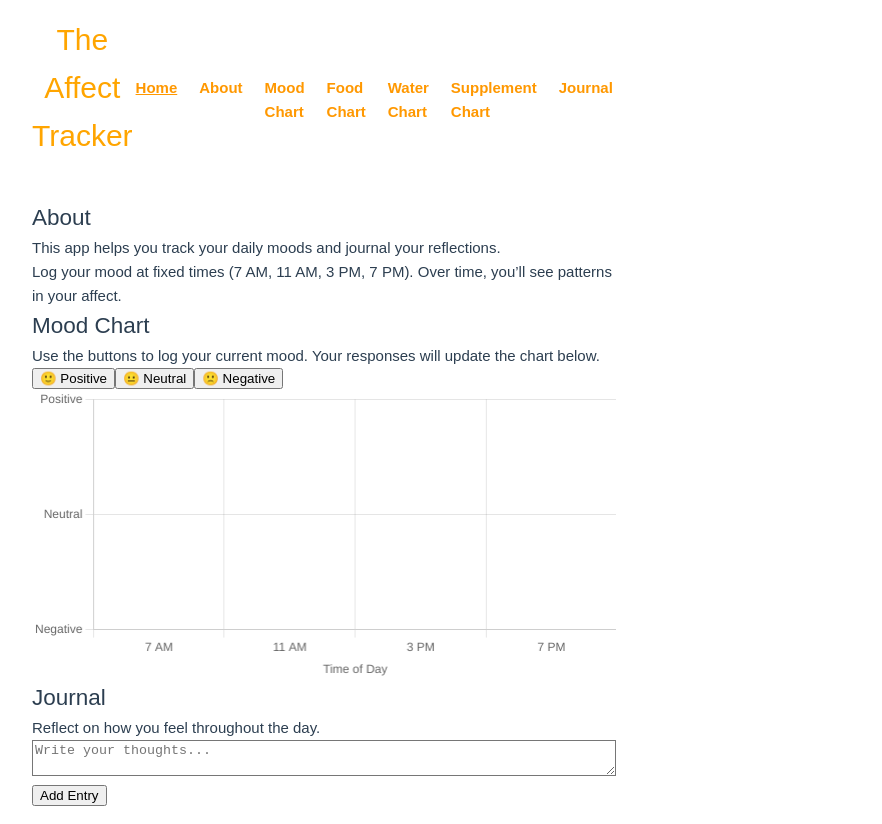
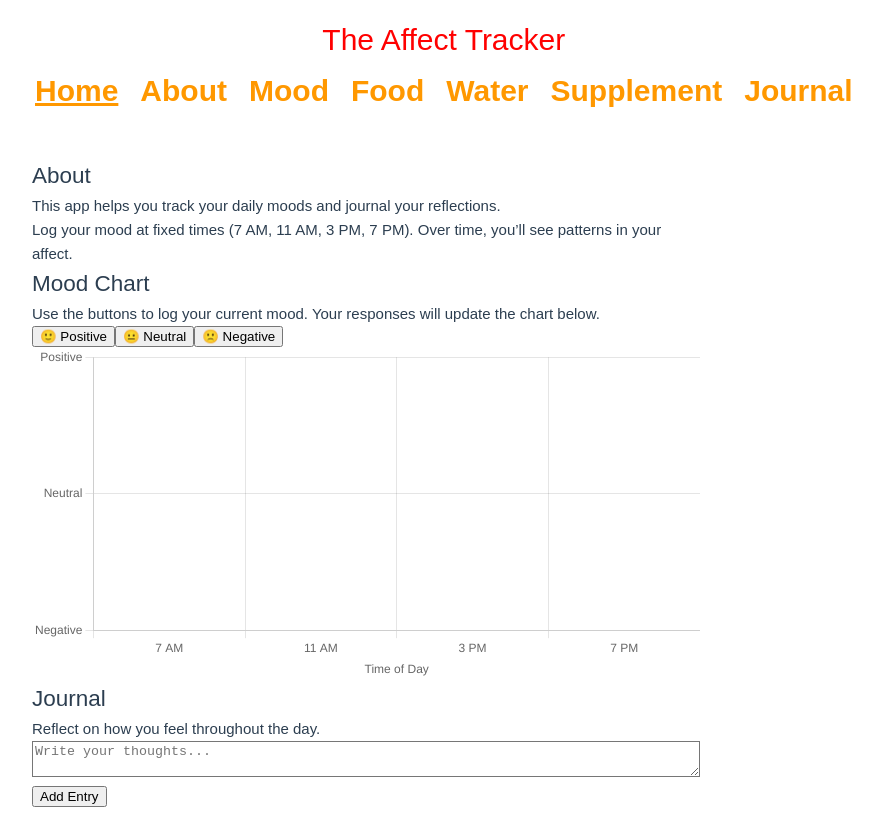
Before and after one commit to llcain/affecttracking, a Vue app in the folder Affect-Tracking-App/: page / in a window 1280 px wide. Shown: the whole page, without its empty margins (16-898 px from the left). Built offline with nearby package versions, Linux system fonts and the light colour scheme.

Commit message:
updated App.vue to use Pug template syntax

```diff
--- a/Affect-Tracking-App/src/App.vue
+++ b/Affect-Tracking-App/src/App.vue
@@ -1,21 +1,21 @@
-<template>
-  <main class="app">
-    <header class="navbar">
-      <h1>The Affect Tracker</h1>
-      <nav>
-        <router-link to="/">Home</router-link>
-        <router-link to="/about">About</router-link>
-        <router-link to="/chart">Mood Chart</router-link>
-        <router-link to="/food">Food Chart</router-link>
-        <router-link to="/water">Water Chart</router-link>
-        <router-link to="/supplement">Supplement Chart</router-link>
-        <router-link to="/journal">Journal</router-link>
-      </nav>
-    </header>
+<template lang="pug">
+  main.app
+    header.navbar
+      h1 The Affect Tracker
+        nav
+          <router-link to="/">Home</router-link>
+          <router-link to="/about">About</router-link>
+          <router-link to="/chart">Mood</router-link>
+          <router-link to="/food">Food</router-link>
+          <router-link to="/water">Water</router-link>
+          <router-link to="/supplement">Supplement</router-link>
+          <router-link to="/journal">Journal</router-link>
+
+
 
     <!-- Pages render here -->
     <router-view />
-  </main>
+
 </template>
 
 <style scoped>
@@ -26,7 +26,7 @@
   padding: 1rem;
 }
 h1 {
-  color: orange;
+  color: red;
   text-align: center;
   margin-bottom: 1.5rem;
 }
```
